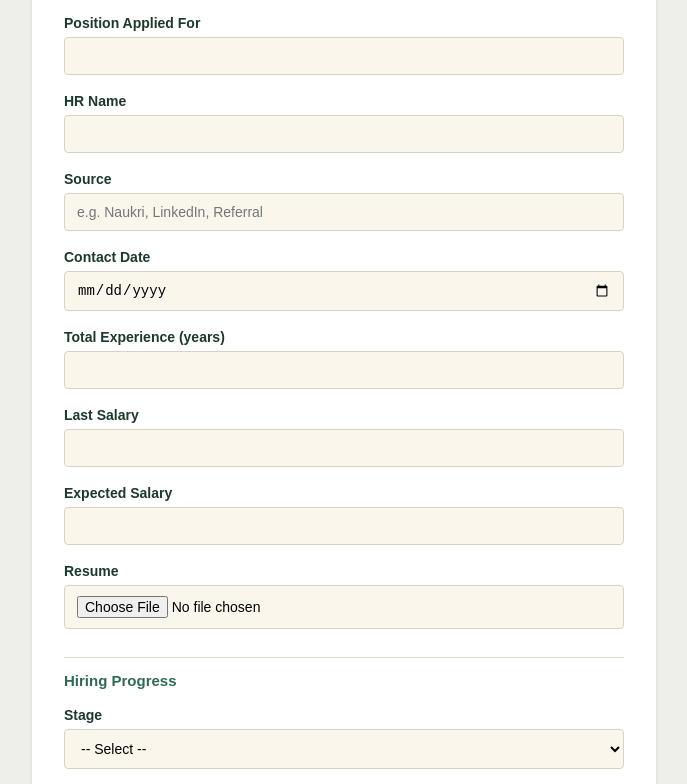
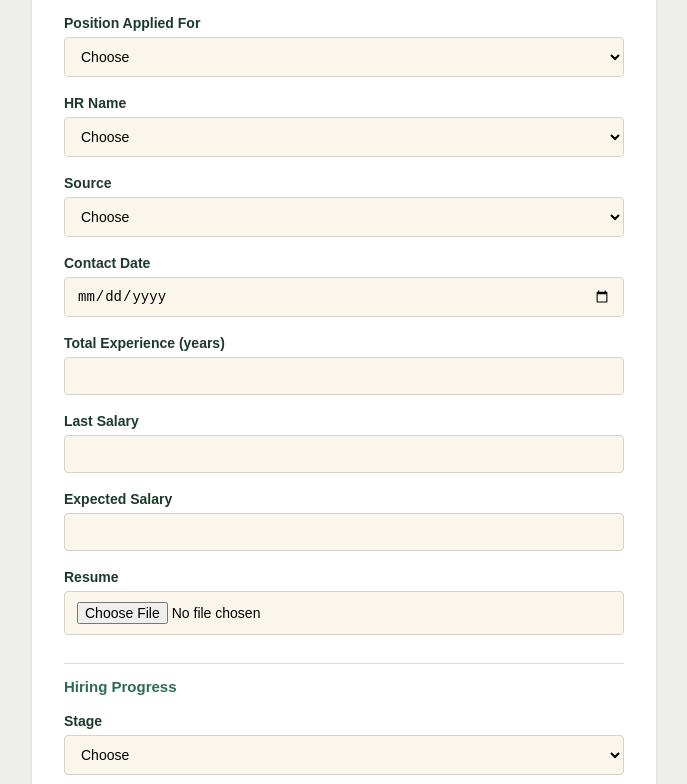
Before and after one commit to mismgr-ux/order-entry-app, a website: page public/Submission_Details.html in a window 1280 px wide. Shown: the part 612-1396 px from the top of the page, without its empty margins (296-983 px from the left). Drawn offline with Linux system fonts and the light colour scheme.

Commit message:
dropdowns and hide Choose option

```diff
--- a/public/Submission_Details.html
+++ b/public/Submission_Details.html
@@ -98,7 +98,7 @@
 
       <label>Gender</label>
       <select name="gender">
-        <option value="">-- Select --</option>
+        <option value="" selected hidden>Choose</option>
         <option value="Male">Male</option>
         <option value="Female">Female</option>
         <option value="Other">Other</option>
@@ -114,13 +114,76 @@
       <input type="text" name="highest_education">
 
       <label>Position Applied For</label>
-      <input type="text" name="position_applied_for">
+      <select name="position_applied_for">
+        <option value="" selected hidden>Choose</option>
+        <option value="SALES REPRESENTATIVE">SALES REPRESENTATIVE</option>
+        <option value="NEW BUSINESS DEVELOPMENT">NEW BUSINESS DEVELOPMENT</option>
+        <option value="AREA SALES MANAGER">AREA SALES MANAGER</option>
+        <option value="NATIONAL SALES MANAGER">NATIONAL SALES MANAGER</option>
+        <option value="EXECUTIVE - HOD">EXECUTIVE - HOD</option>
+        <option value="HR MANAGER">HR MANAGER</option>
+        <option value="PURCHASE EXECUTIVE">PURCHASE EXECUTIVE</option>
+        <option value="CUSTOMER RELATIONSHIP MANAGER">CUSTOMER RELATIONSHIP MANAGER</option>
+        <option value="CUSTOMER RELATIONSHIP EXECUTIVE">CUSTOMER RELATIONSHIP EXECUTIVE</option>
+        <option value="ACCOUNTS EXECUTIVE">ACCOUNTS EXECUTIVE</option>
+        <option value="EXPORT DOCUMENTATION EXECUTIVE">EXPORT DOCUMENTATION EXECUTIVE</option>
+        <option value="SUPPLY CHAIN EXECUTIVE">SUPPLY CHAIN EXECUTIVE</option>
+        <option value="EXECUTIVE ASSISTANT AND HR">EXECUTIVE ASSISTANT AND HR</option>
+        <option value="PROMOTER">PROMOTER</option>
+        <option value="CRM & BD EXECUTIVE">CRM &amp; BD EXECUTIVE</option>
+        <option value="MT SALES HEAD">MT SALES HEAD</option>
+        <option value="SALES OFFICER">SALES OFFICER</option>
+        <option value="ACCOUNTS HEAD">ACCOUNTS HEAD</option>
+        <option value="MODERN TRADE JUNIOR EXECUTIVE">MODERN TRADE JUNIOR EXECUTIVE</option>
+        <option value="SALES EXECUTIVE">SALES EXECUTIVE</option>
+        <option value="EXPORT HEAD">EXPORT HEAD</option>
+        <option value="GODOWN INCHARGE">GODOWN INCHARGE</option>
+        <option value="SALES COORDINATOR">SALES COORDINATOR</option>
+        <option value="PROCESS COORDINATOR">PROCESS COORDINATOR</option>
+        <option value="MD">MD</option>
+        <option value="PRODUCTION HEAD">PRODUCTION HEAD</option>
+        <option value="SUPPLY CHAIN MANAGER">SUPPLY CHAIN MANAGER</option>
+        <option value="PROCUREMENT & OPERATIONS EXECUTIVE">PROCUREMENT &amp; OPERATIONS EXECUTIVE</option>
+        <option value="MIS EXECUTIVE">MIS EXECUTIVE</option>
+        <option value="GRAPHIC DESIGNER">GRAPHIC DESIGNER</option>
+        <option value="QUALITY ANALYST">QUALITY ANALYST</option>
+        <option value="ZONAL SALES MANAGER">ZONAL SALES MANAGER</option>
+        <option value="PRIMARY">PRIMARY</option>
+        <option value="PLANNING EXECUTIVE">PLANNING EXECUTIVE</option>
+        <option value="LOGISTICS">LOGISTICS</option>
+        <option value="SALES REPRESENTATIVE (KB)">SALES REPRESENTATIVE (KB)</option>
+        <option value="ASM - SMT">ASM - SMT</option>
+        <option value="JUNIOR ACCOUNTS EXECUTIVE">JUNIOR ACCOUNTS EXECUTIVE</option>
+        <option value="SENIOR ASM">SENIOR ASM</option>
+        <option value="CRR">CRR</option>
+        <option value="INTERN RECRUITER">INTERN RECRUITER</option>
+        <option value="SALES CO-ORDINATOR AND MARKETING EXECUTIVE">SALES CO-ORDINATOR AND MARKETING EXECUTIVE</option>
+        <option value="CORPORATE TRAINER">CORPORATE TRAINER</option>
+        <option value="HR INTERN">HR INTERN</option>
+        <option value="NEW BUSINESS DEVELOPMENT (Pan India)">NEW BUSINESS DEVELOPMENT (Pan India)</option>
+        <option value="SMT">SMT SO</option>
+      </select>
 
       <label>HR Name</label>
-      <input type="text" name="hr_name">
+      <select name="hr_name">
+        <option value="" selected hidden>Choose</option>
+        <option value="HR">HR</option>
+        <option value="Recruiter">Recruiter</option>
+      </select>
 
       <label>Source</label>
-      <input type="text" name="source" placeholder="e.g. Naukri, LinkedIn, Referral">
+      <select name="source">
+        <option value="" selected hidden>Choose</option>
+        <option value="Naukri.com">Naukri.com</option>
+        <option value="Consultant">Consultant</option>
+        <option value="Referral">Referral</option>
+        <option value="Social Media">Social Media</option>
+        <option value="Website">Website</option>
+        <option value="Job Hai">Job Hai</option>
+        <option value="Indeed">Indeed</option>
+        <option value="Work India">Work India</option>
+        <option value="Shine.com">Shine.com</option>
+      </select>
 
       <label>Contact Date</label>
       <input type="date" name="contact_date">
@@ -141,14 +204,16 @@
 
       <label>Stage</label>
       <select name="stage">
-        <option value="">-- Select --</option>
+        <option value="" selected hidden>Choose</option>
+        <option value="Interview">Interview</option>
+        <option value="Shortlist">Shortlist</option>
+        <option value="Reject">Reject</option>
+        <option value="Join">Join</option>
+        <option value="Offer Provided">Offer Provided</option>
         <option value="Screening">Screening</option>
-        <option value="Interview Scheduled">Interview Scheduled</option>
-        <option value="Interviewed">Interviewed</option>
-        <option value="Offered">Offered</option>
-        <option value="Joined">Joined</option>
-        <option value="Rejected">Rejected</option>
-        <option value="Declined by Candidate">Declined by Candidate</option>
+        <option value="HR Round">HR Round</option>
+        <option value="Offer Accepted">Offer Accepted</option>
+        <option value="Moved Out">Moved Out</option>
       </select>
 
       <label>Offer Date</label>
@@ -161,7 +226,13 @@
       <input type="number" step="0.01" name="salary_offered">
 
       <label>Decline Reasons</label>
-      <textarea name="decline_reasons"></textarea>
+      <select name="decline_reasons">
+        <option value="" selected hidden>Choose</option>
+        <option value="Technical">Technical</option>
+        <option value="Experience">Experience</option>
+        <option value="Salary">Salary</option>
+        <option value="Others">Others</option>
+      </select>
 
       <label>Decline Remark</label>
       <textarea name="decline_remark"></textarea>
```
Also changed, not shown: public/Referral_Form.html (+13 -2 lines), public/job-application.html (+13 -3 lines).
